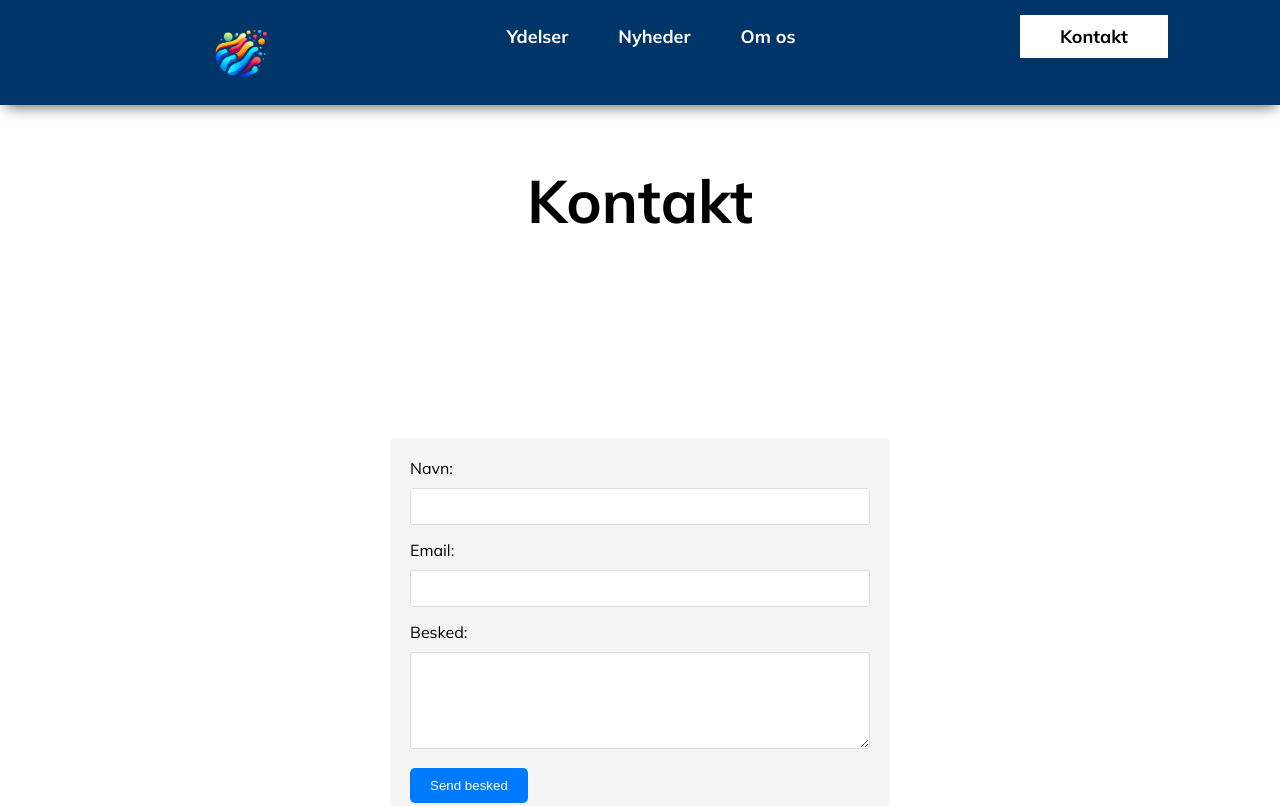
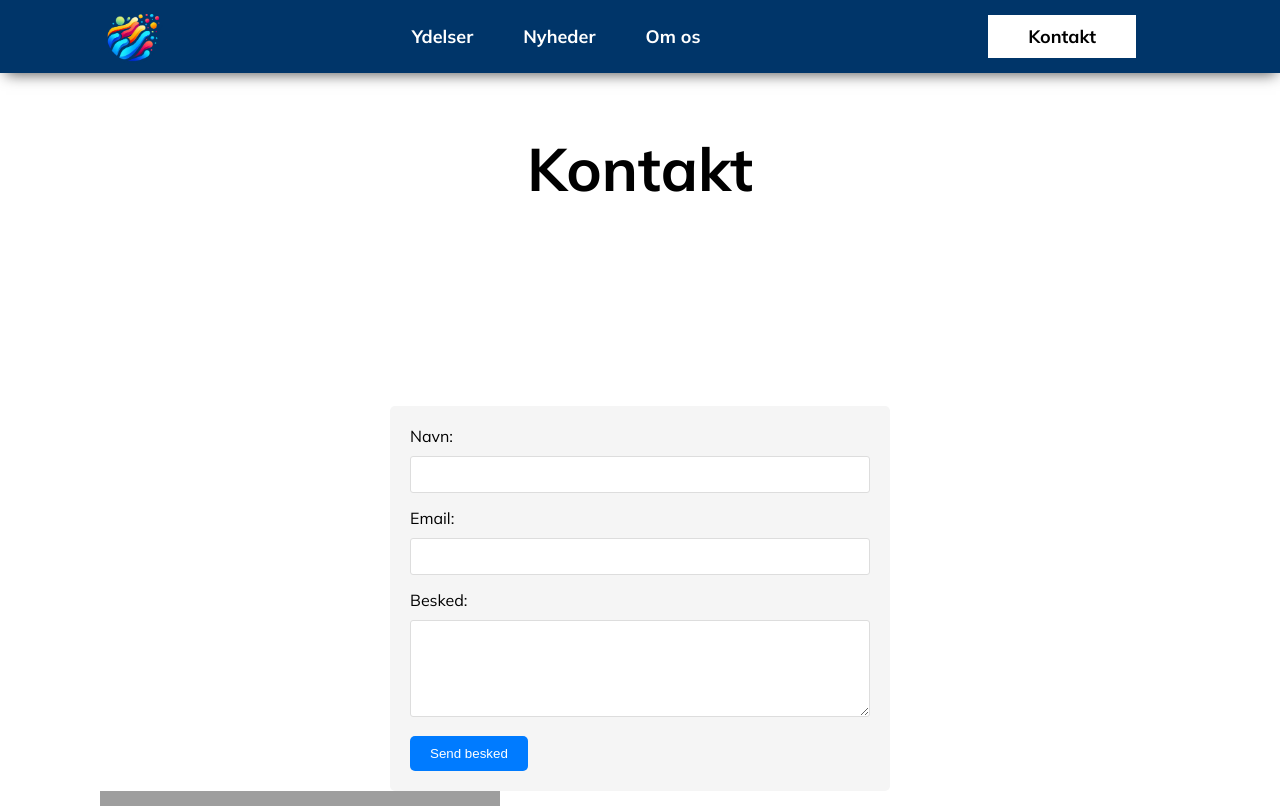
Before and after one commit to TheKillerSpoon/DigitalDreams-, a plain HTML site: page kontakt.html in a window 1280 px wide. Shown: the top 806 px of the page. Drawn offline with Linux system fonts and the light colour scheme; grey boxes are pictures that could not be loaded.

Commit message:
Kontakt ( IMG NAV )

```diff
--- a/assets/css/kontakt.css
+++ b/assets/css/kontakt.css
@@ -1,89 +1,8 @@
-* {
+@import url("/assets/css/nav.css");
+
+.nav-logo img {
+    max-width: 100%;
     margin: 0;
-  padding: 0;
-  box-sizing: border-box;
-}
-
-:root {
-  --nav-color: #003569;
-}
-
-html {
-  scroll-behavior: smooth;
-}
-
-body {
-  font-family: "Mulish", sans-serif;
-}
-
-nav {
-  width: 100%;
-  background-color: var(--nav-color);
-  box-shadow: 1px 6px 14px -5px rgba(0, 0, 0, 0.68);
-  -webkit-box-shadow: 1px 6px 14px -5px rgba(0, 0, 0, 0.68);
-  -moz-box-shadow: 1px 6px 14px -5px rgba(0, 0, 0, 0.68);
-}
-
-nav ul {
-  margin: 0 auto;
-  max-width: 1800px;
-  display: flex;
-  list-style: none;
-}
-
-nav ul ul {
-  padding: 25px 40px;
-}
-
-nav ul li a {
-  text-decoration: none;
-  color: #fff;
-  font-size: 18px;
-  cursor: pointer;
-  font-weight: 700;
-}
-
-.nav-logo {
-  margin-right: auto;
-}
-
-.nav-links {
-  gap: 50px;
-}
-
-.nav-links li {
-  position: relative;
-}
-
-.nav-links li::after {
-  position: absolute;
-  content: "";
-  height: 0.2rem;
-  width: 0;
-  background-color: #ffffff;
-  display: block;
-  border-radius: 1000px;
-  margin-top: 0.5rem;
-  transition: all 0.2s ease-in-out;
-}
-
-.nav-links li:hover::after {
-  width: 100%;
-}
-
-.nav-contact {
-  margin-left: auto;
-}
-
-.nav-contact a {
-  padding: 10px 40px;
-  background-color: #fff;
-  color: #000;
-  transition: all 0.3s ease;
-}
-
-.nav-contact a:hover {
-  background-color: #c4c4c4;
 }
 
 h1 {
```
Lines whose indentation alone changed are shown as unchanged.
